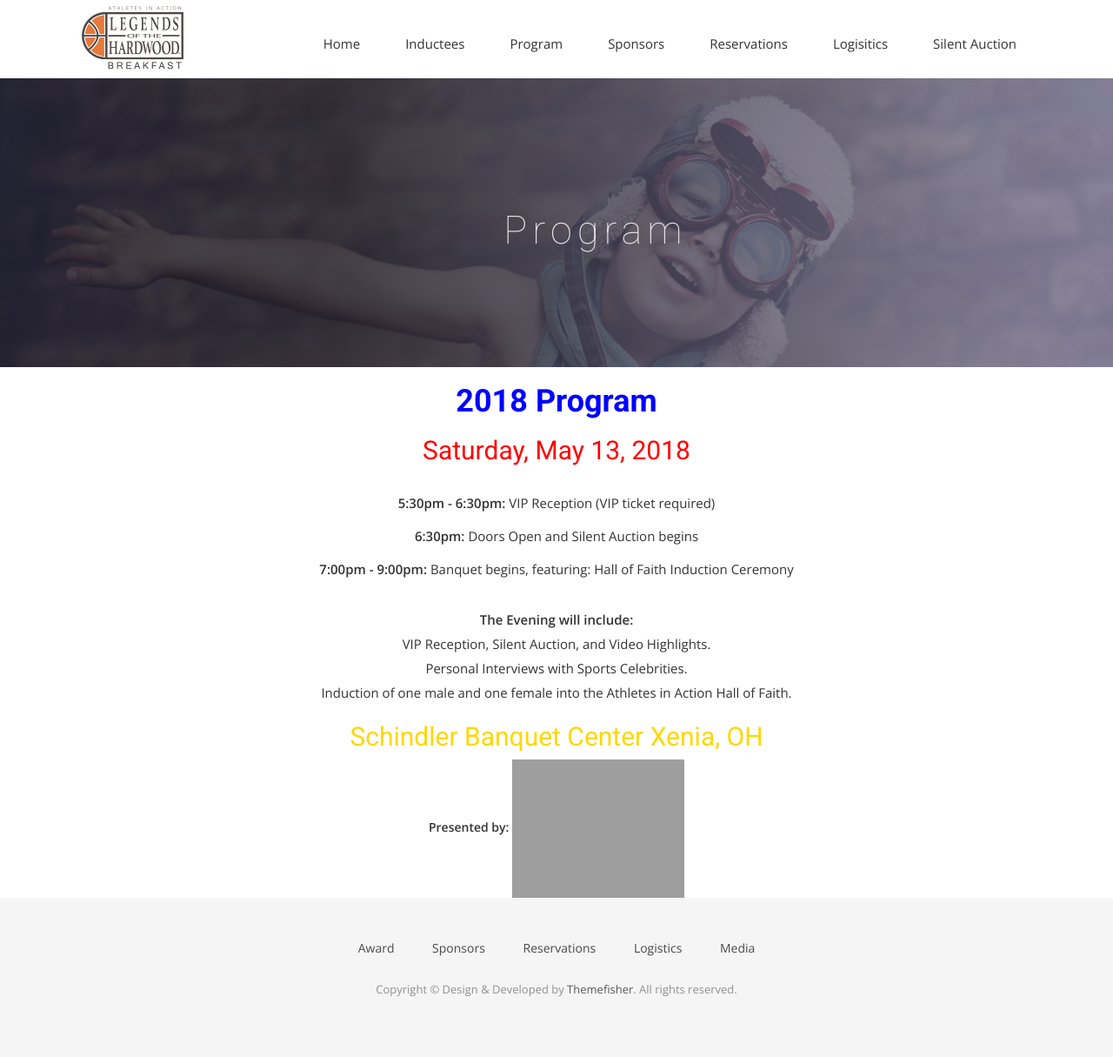
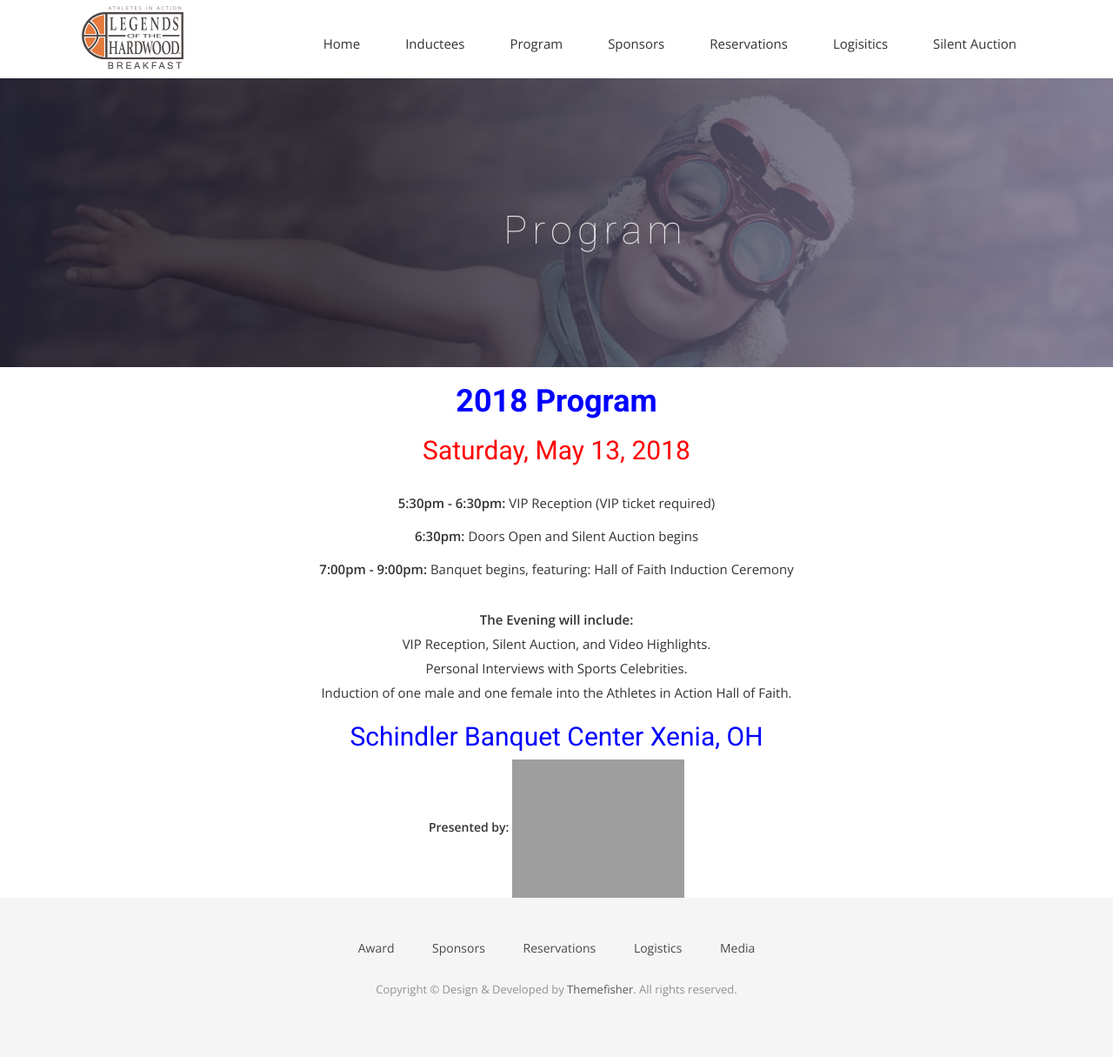
Before and after one commit to CruGlobal/NightofChampions, a Jekyll site: the page built from program.markdown, in a window 1280 px wide. Shown: the whole page at 87% size. Built offline with Jekyll 4.4.1, drawn with Linux system fonts in a browser that asks for light colours; nearby versions of some CDN libraries; some web fonts are replaced; our own code applies the rules of GitHub Pages for plain Markdown files; grey boxes are pictures that could not be loaded.

Commit message:
Updated Program

```diff
--- a/program.markdown
+++ b/program.markdown
@@ -32,7 +32,7 @@ VIP Reception, Silent Auction, and Video Highlights.
 <br>Personal Interviews with Sports Celebrities.
 <br>Induction of one male and one female into the Athletes in Action Hall of Faith.</p>
 <h2>
-<font color="Gold"> Schindler Banquet Center Xenia, OH</font>
+<font color="Blue"> Schindler Banquet Center Xenia, OH</font>
 </h2>
 <b>Presented by:</b>
 <img src="http://goaia.org/Media/Default/Events/NOC/sponsors/rl_carriers.png" height="159" width="198">
```
